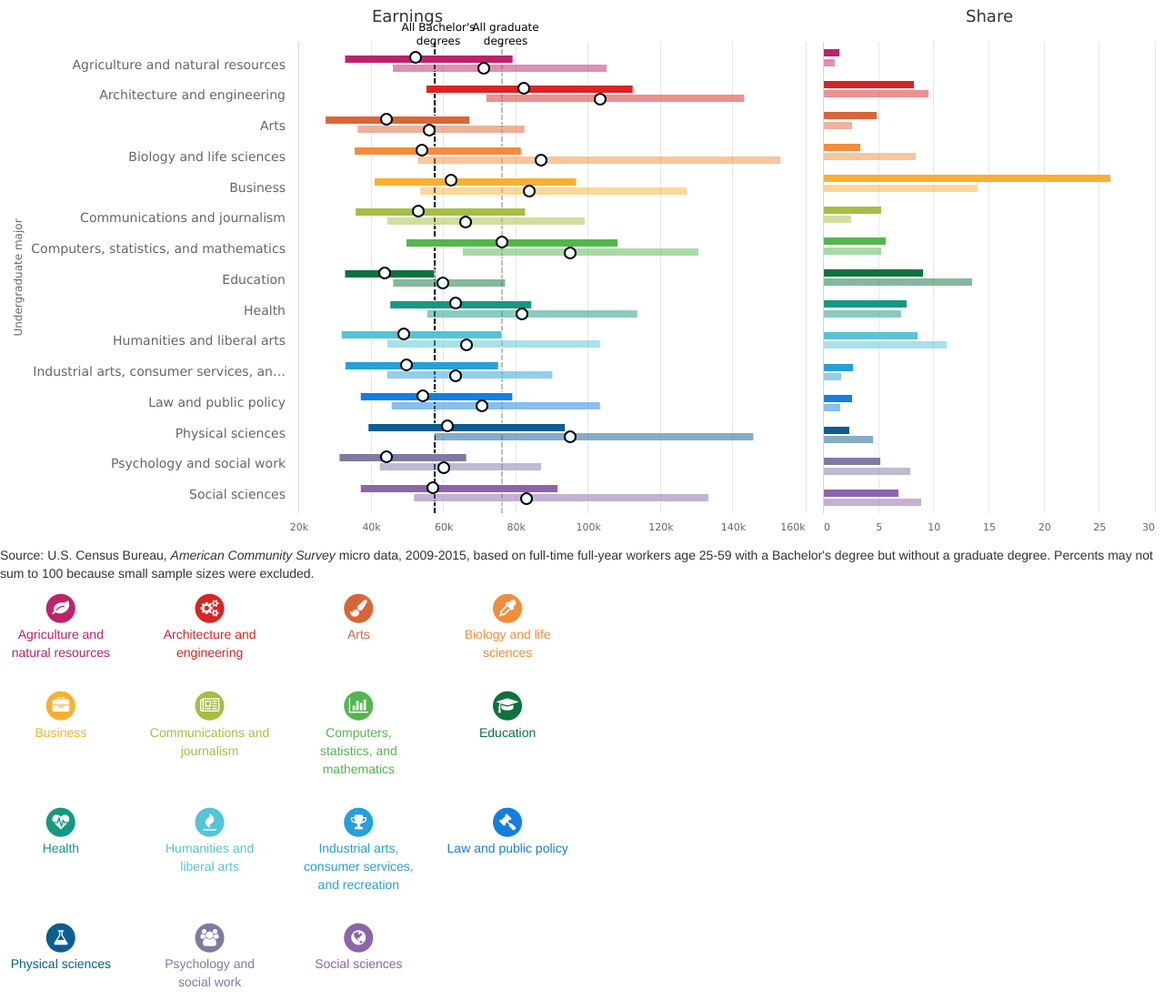
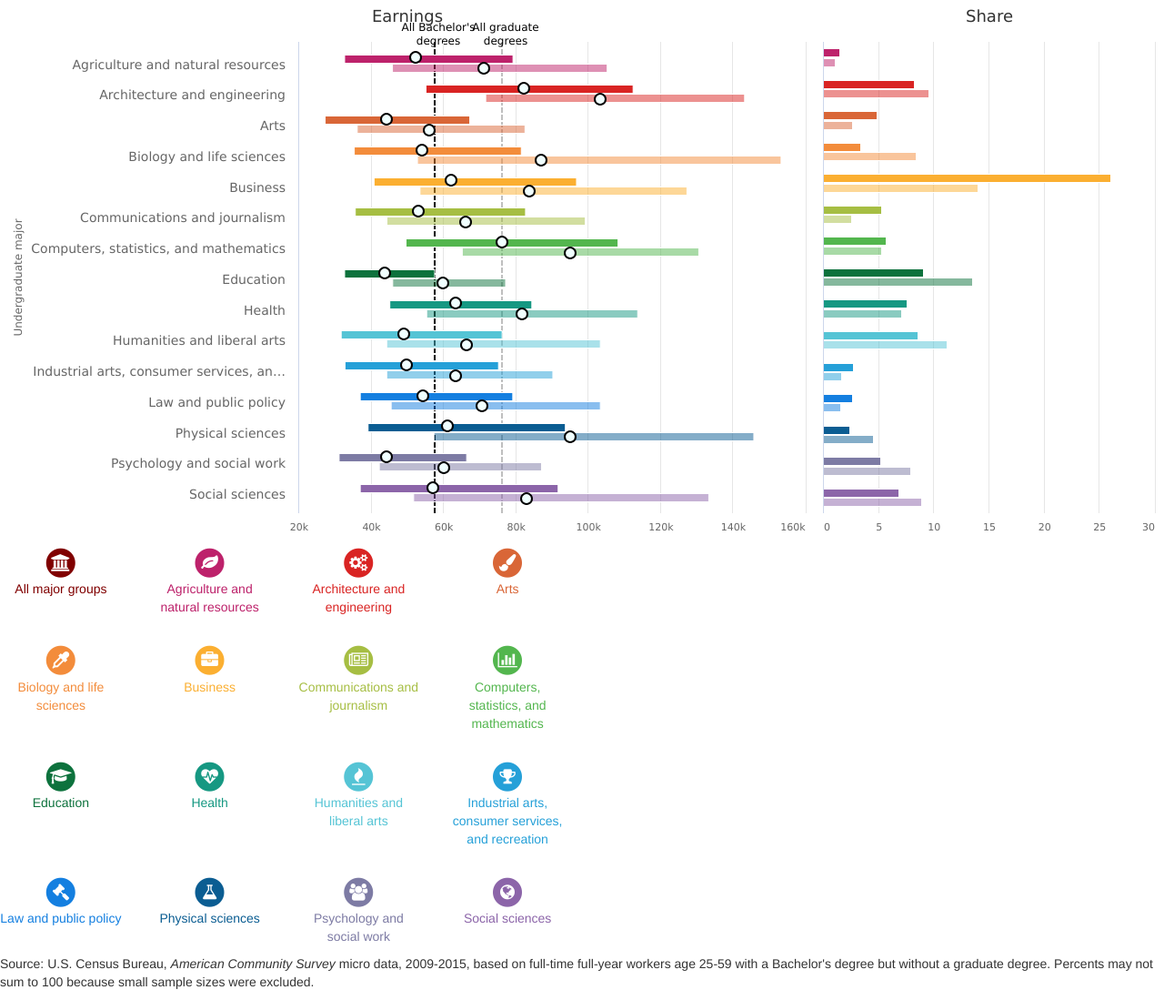
Before and after one commit to bcnc991/Majors, a plain HTML site: page index.html in a window 1280 px wide. Shown: the whole page at 91% size. Drawn offline with nearby package versions, Linux system fonts and the light colour scheme.

Commit message:
add icon for all major groups

```diff
--- a/index.html
+++ b/index.html
@@ -13,9 +13,6 @@
 <body>
     <div id="main_chart"></div>
     <div id="main_popchart"></div>
-    <p id = "footnote">Source: U.S. Census Bureau, <em>American Community Survey</em> micro data, 2009-2015, based on full-time full-year workers age 25-59 with a Bachelor's
-    degree but without a graduate degree. Percents may not sum to 100 because small sample sizes were excluded.
-    </p>
 
 <!-- The Modal -->
 <!-- From w3schools.org -->
@@ -43,6 +40,13 @@
 <div class="col-md-6" style="text-align:center;">
 
 <div class="row">
+<div class="col-md-3 all-major-groups-icon" id = 'all-major-groups-icon' title = "Click to explore this major">
+<span class="fa-stack fa-lg">
+  <i class="fa fa-circle fa-stack-2x"></i>
+  <i class="fa fa-university fa-stack-1x fa-inverse"></i>
+</span><br/>
+<p>All major groups</p>
+</div>
 <div class="col-md-3 agriculture-and-natural-resources-icon" id = 'agriculture-and-natural-resources-icon' title = "Click to explore this major">
 <span class="fa-stack fa-lg">
   <i class="fa fa-circle fa-stack-2x"></i>
@@ -64,6 +68,13 @@
 </span><br/>
 <p>Arts</p>
 </div>
+</div>
+<div class="row">
+<div class="col-md-12">
+&nbsp;
+</div>
+</div>
+<div class="row">
 <div class="col-md-3 biology-and-life-sciences-icon" id = "biology-and-life-sciences-icon" title = "Click to explore this major">
 <span class="fa-stack fa-lg">
   <i class="fa fa-circle fa-stack-2x"></i>
@@ -71,13 +82,6 @@
 </span><br/>
 <p>Biology and life sciences</p>
 </div>
-</div>
-<div class="row">
-<div class="col-md-12">
-&nbsp;
-</div>
-</div>
-<div class="row">
 <div class="col-md-3 business-icon" id = "business-icon" title = "Click to explore this major">
 <span class="fa-stack fa-lg">
   <i class="fa fa-circle fa-stack-2x"></i>
@@ -99,6 +103,13 @@
 </span><br/>
 <p>Computers, statistics, and mathematics</p>
 </div>
+</div>
+<div class="row">
+<div class="col-md-12">
+&nbsp;
+</div>
+</div>
+<div class="row">
 <div class="col-md-3 education-icon" id = "education-icon" title = "Click to explore this major">
 <span class="fa-stack fa-lg">
   <i class="fa fa-circle fa-stack-2x"></i>
@@ -106,13 +117,6 @@
 </span><br/>
 <p>Education</p>
 </div>
-</div>
-<div class="row">
-<div class="col-md-12">
-&nbsp;
-</div>
-</div>
-<div class="row">
 <div class="col-md-3 health-icon" id = "health-icon" title = "Click to explore this major">
 <span class="fa-stack fa-lg">
   <i class="fa fa-circle fa-stack-2x"></i>
@@ -134,6 +138,13 @@
 </span><br/>
 <p>Industrial arts, consumer services, and recreation</p>
 </div>
+</div>
+<div class="row">
+<div class="col-md-12">
+&nbsp;
+</div>
+</div>
+<div class="row">
 <div class="col-md-3 law-and-public-policy-icon" id = "law-and-public-policy-icon" title = "Click to explore this major">
 <span class="fa-stack fa-lg">
   <i class="fa fa-circle fa-stack-2x"></i>
@@ -141,13 +152,6 @@
 </span><br/>
 <p>Law and public policy</p>
 </div>
-</div>
-<div class="row">
-<div class="col-md-12">
-&nbsp;
-</div>
-</div>
-<div class="row">
 <div class="col-md-3 physical-sciences-icon" id = "physical-sciences-icon" title = "Click to explore this major">
 <span class="fa-stack fa-lg">
   <i class="fa fa-circle fa-stack-2x"></i>
@@ -174,5 +178,9 @@
 </div>
 </section>
 
+    <p id = "footnote">Source: U.S. Census Bureau, <em>American Community Survey</em> micro data, 2009-2015, based on full-time full-year workers age 25-59 with a Bachelor's
+    degree but without a graduate degree. Percents may not sum to 100 because small sample sizes were excluded.
+    </p>
+
 </body>
 </html>
--- a/majors.css
+++ b/majors.css
@@ -20,6 +20,9 @@
   padding-bottom: 25px;
 }
 
+.all-major-groups-icon {
+  color: #800000
+}
 .agriculture-and-natural-resources-icon {
   color: #BD226B;
 }
```
